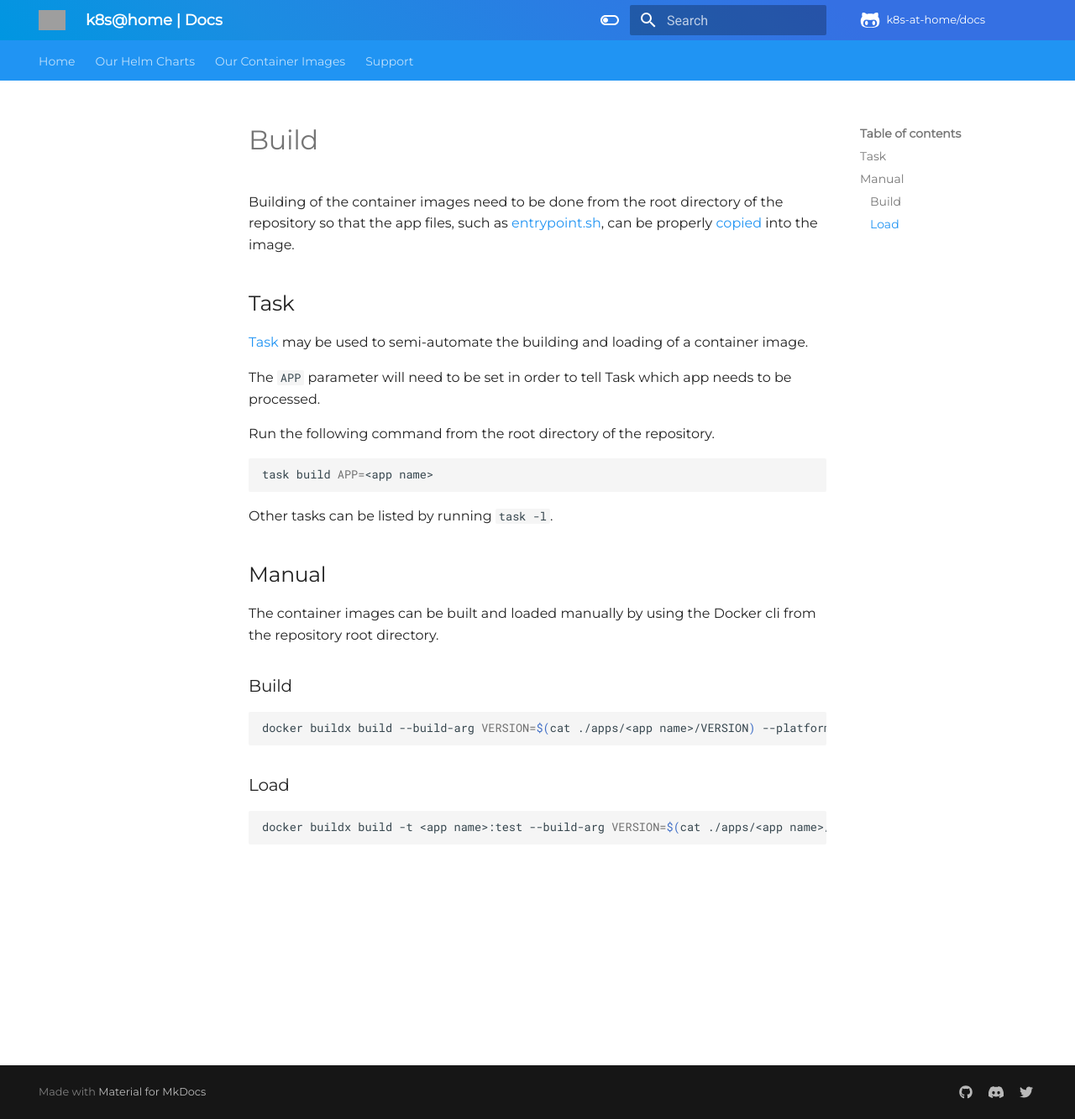
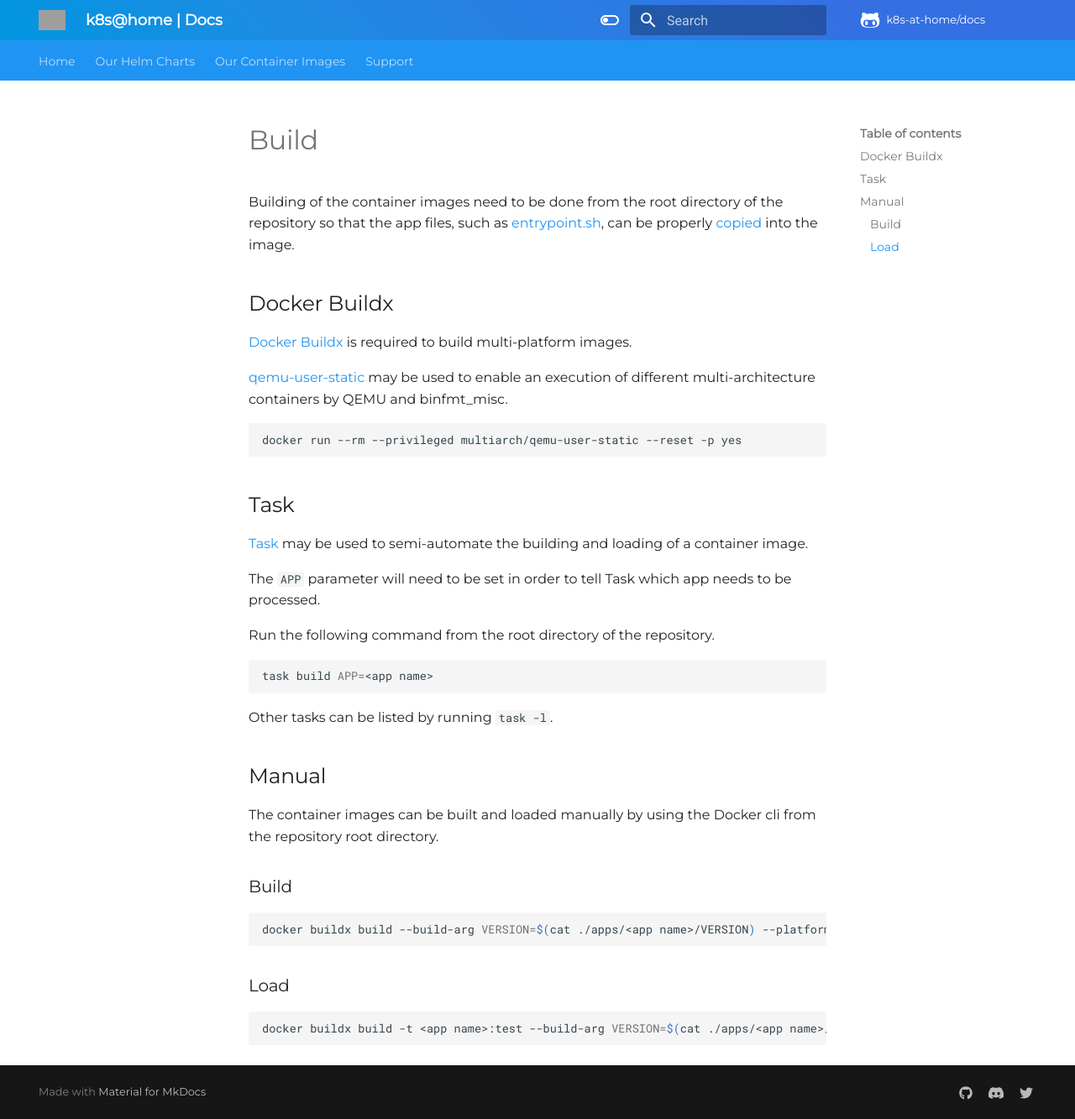
Before and after one commit to nicholaswilde/docs, an MkDocs documentation site: the page built from docs/our-container-images/development/build.md, in a window 1280 px wide and 1333 px high. Shown: the whole window at 84% size. Built offline with MkDocs 1.6.1 and Material for MkDocs 9.7.7, drawn with Linux system fonts in a browser that asks for light colours; comment, search, counter and statistics services are not loaded; grey boxes are pictures that could not be loaded.

Commit message:
Added Docker Buildx section
Signed-off-by: Nicholas Wilde <ncwilde43@gmail.com>

````diff
--- a/docs/our-container-images/development/build.md
+++ b/docs/our-container-images/development/build.md
@@ -3,6 +3,17 @@
 Building of the container images need to be done from the root directory of the
 repository so that the app files, such as [entrypoint.sh], can be properly
 [copied](./dockerfile.md#copy) into the image.
+
+## Docker Buildx
+
+[Docker Buildx][buildx] is required to build multi-platform images.
+
+[qemu-user-static] may be used to enable an execution of different
+multi-architecture containers by QEMU and binfmt_misc.
+
+```shell
+docker run --rm --privileged multiarch/qemu-user-static --reset -p yes
+```
 
 ## Task
 
@@ -39,3 +50,5 @@
 
 [entrypoint.sh]: ./creating-a-new-container-image.md#entrypointsh
 [task]: https://github.com/go-task/task
+[buildx]: https://docs.docker.com/buildx/working-with-buildx/
+[qemu-user-static]: https://github.com/multiarch/qemu-user-static
````
